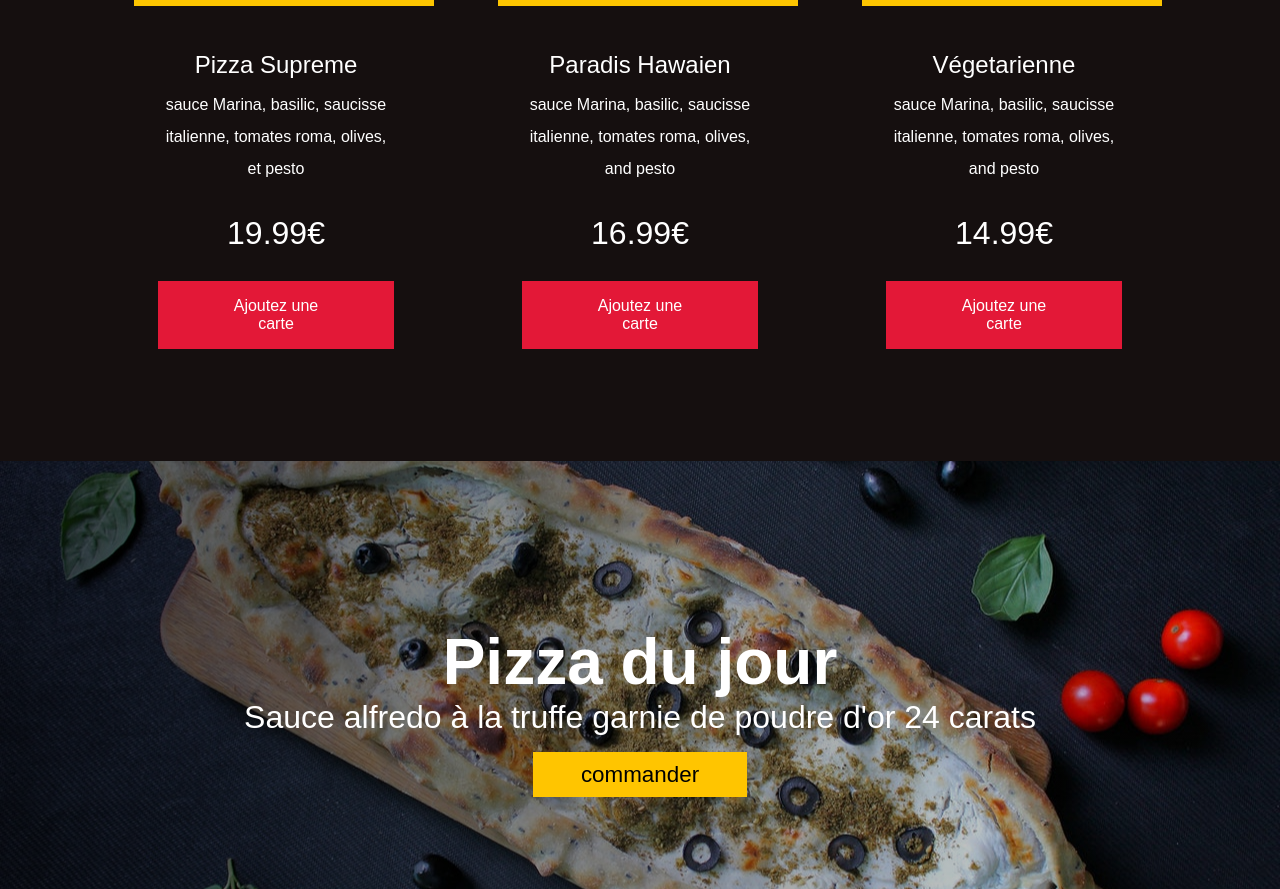
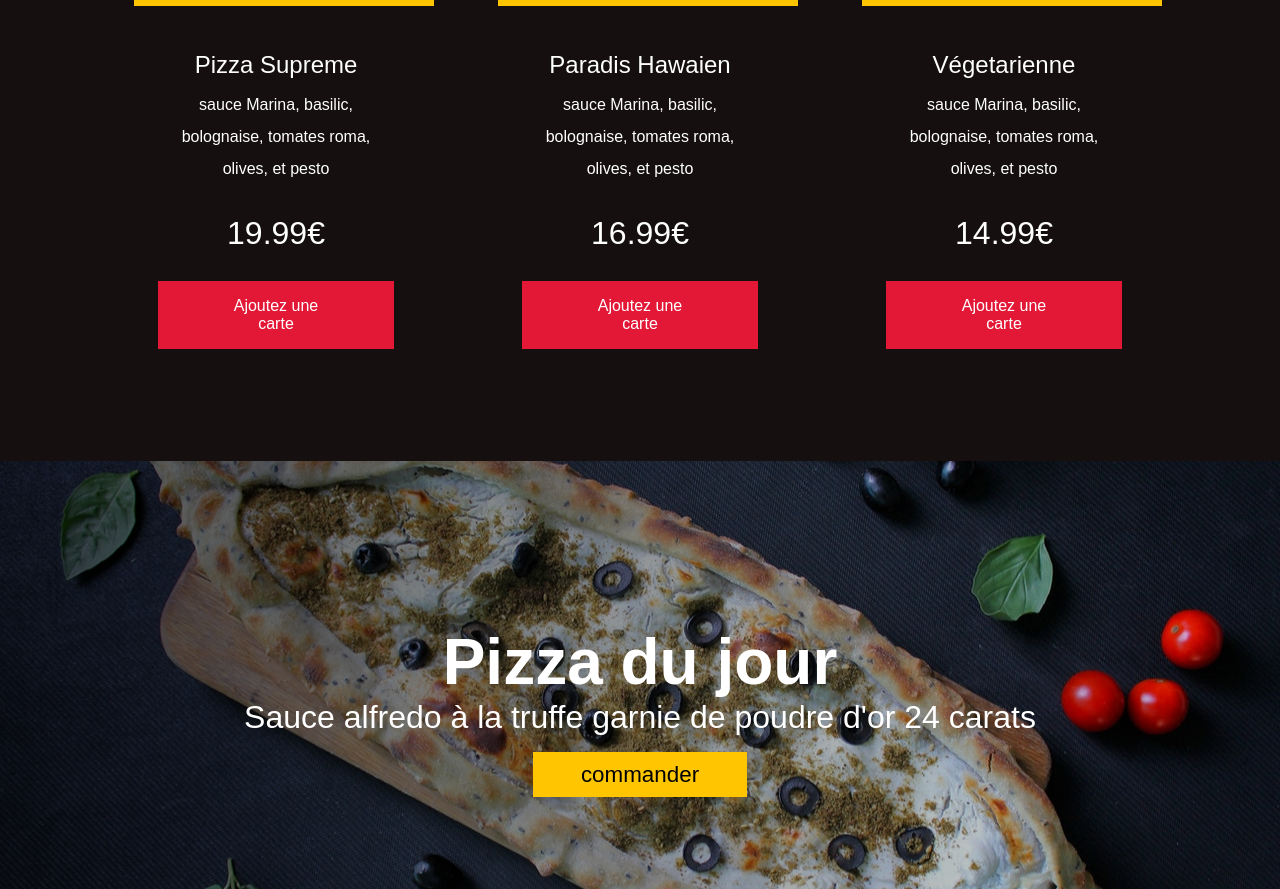
Before and after one commit to MaulineYoann/Wild-pizza, a React (Create React App) app: page / in a window 1280 px wide. Shown: the part 1299-2188 px from the top of the page. Built offline with nearby package versions, Linux system fonts and the light colour scheme.

Commit message:
changement de la recette

```diff
--- a/src/components/Products/data.js
+++ b/src/components/Products/data.js
@@ -10,7 +10,7 @@ export const productData = [
     img: product1,
     alt: 'Pizza',
     name: 'Pizza Supreme',
-    desc: 'sauce Marina, basilic, saucisse italienne, tomates roma, olives, et pesto',
+    desc: 'sauce Marina, basilic, bolognaise, tomates roma, olives, et pesto',
     price: '19.99€',
     button: 'Ajoutez une carte',
   },
@@ -18,7 +18,7 @@ export const productData = [
     img: product2,
     alt: 'Pizza',
     name: 'Paradis Hawaien',
-    desc: ' sauce Marina, basilic, saucisse italienne, tomates roma, olives, and pesto',
+    desc: ' sauce Marina, basilic, bolognaise, tomates roma, olives, et pesto',
     price: '16.99€',
     button: 'Ajoutez une carte',
   },
@@ -26,7 +26,7 @@ export const productData = [
     img: product3,
     alt: 'Pizza',
     name: 'Végetarienne',
-    desc: ' sauce Marina, basilic, saucisse italienne, tomates roma, olives, and pesto',
+    desc: ' sauce Marina, basilic, bolognaise, tomates roma, olives, et pesto',
     price: '14.99€',
     button: 'Ajoutez une carte',
   },
```
